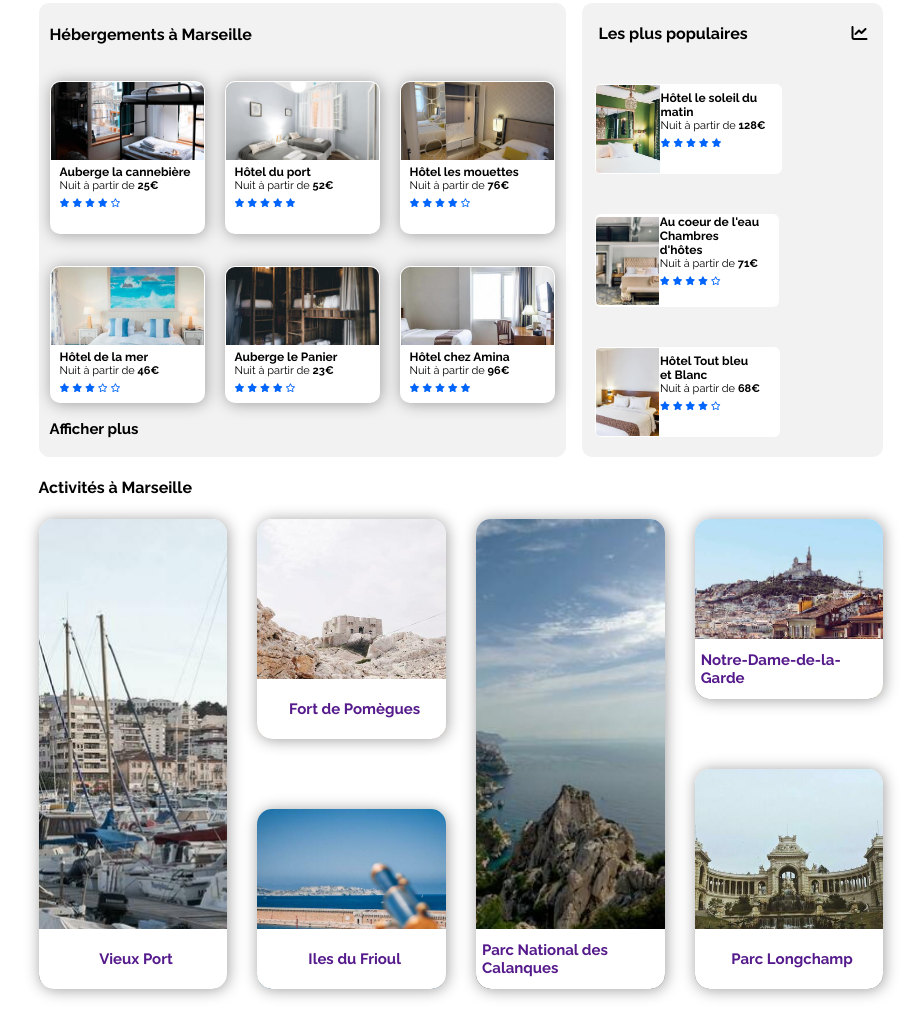
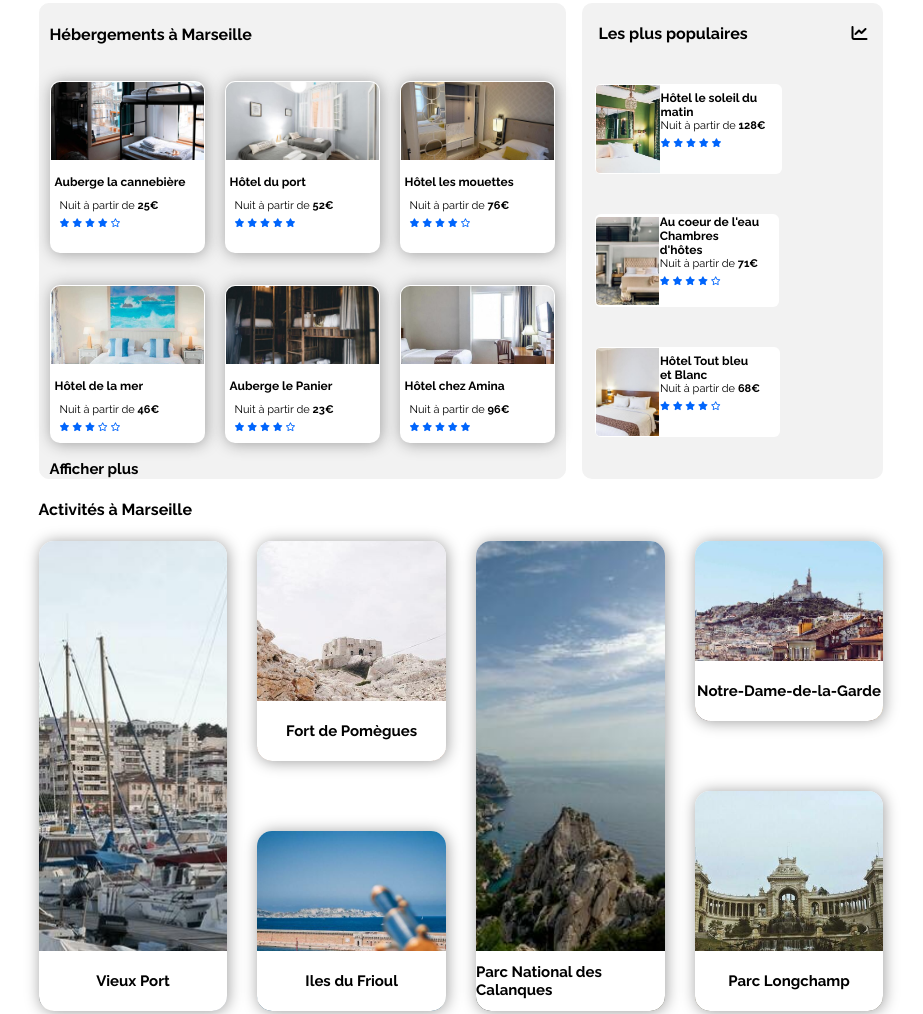
Before and after one commit to John-Gate/JeanchristianBarriere_2_17092020, a plain HTML site: page index.html in a window 1280 px wide. Shown: the part 316-1330 px from the top of the page, without its empty margins (179-1102 px from the left). Drawn offline with Linux system fonts and the light colour scheme.

Commit message:
Rectification W3C

```diff
--- a/Projet2StyleSheet.css
+++ b/Projet2StyleSheet.css
@@ -364,9 +364,9 @@ body{
 .activite-text p {
   padding-left: 6px;
 }
-#sousactivite article a{
+#sousactivite h4{
   display: flex;
-  color: inherit;
+  color: black;
 }
 
 /**** FOOTER ****/
@@ -401,6 +401,9 @@ footer{
 @media screen and (max-width: 980px) {
   body{
      width: 100%;
+  }
+  .populaire-responsive .article{
+    display: block;
   }
 
   /**** Navar-Tab ****/
--- a/index.html
+++ b/index.html
@@ -94,9 +94,9 @@
                   <figure class="hebergement-annonce-info hebergement-annonce-1">
                     <img class="hebergement-annonce-photo" alt="" src="images/hebergements/4_small/annonce1_small.jpg">
                     <figcaption class="hebergement-figcaption">
-                      <p class="hebergement-annonce-text">
+                      <h2 class="hebergement-annonce-text">
                         <b>Auberge la cannebière</b>
-                      </p>
+                      </h2>
                       <p class="hebergement-annonce-text-prix">Nuit à partir de <b>25€</b> <br>
                         <i class="fas fa-star"></i>
                         <i class="fas fa-star"></i>
@@ -113,9 +113,9 @@
                   <figure class="hebergement-annonce-info hebergement-annonce-2">
                     <img class="hebergement-annonce-photo"  alt="" src="images/hebergements/4_small/annonce2_small.jpg" >
                     <figcaption class="hebergement-figcaption">
-                      <p class="hebergement-annonce-text">
+                      <h2 class="hebergement-annonce-text">
                         <b>Hôtel du port</b>
-                      </p>
+                      </h2>
                       <p class="hebergement-annonce-text-prix">Nuit à partir de <b>52€</b><br>
                         <i class="fas fa-star"></i>
                         <i class="fas fa-star"></i>
@@ -132,9 +132,9 @@
                   <figure class="hebergement-annonce-info hebergement-annonce-3">
                     <img class="hebergement-annonce-photo" alt="" src="images/hebergements/4_small/annonce3_small.jpg">
                     <figcaption class="hebergement-figcaption">
-                      <p class="hebergement-annonce-text">
+                      <h2 class="hebergement-annonce-text">
                         <b>Hôtel les mouettes</b>
-                      </p>
+                      </h2>
                       <p class="hebergement-annonce-text-prix">Nuit à partir de <b>76€</b> <br>
                         <i class="fas fa-star"></i>
                         <i class="fas fa-star"></i>
@@ -153,9 +153,9 @@
                   <figure class="hebergement-annonce-info hebergement-annonce-4">
                     <img class="hebergement-annonce-photo" alt="" src="images/hebergements/4_small/annonce4_small.jpg">
                     <figcaption class="hebergement-figcaption">
-                      <p class="hebergement-annonce-text">
+                      <h2 class="hebergement-annonce-text">
                         <b>Hôtel de la mer</b>
-                      </p>
+                      </h2>
                       <p class="hebergement-annonce-text-prix">Nuit à partir de <b>46€</b><br>
                         <i class="fas fa-star"></i>
                         <i class="fas fa-star"></i>
@@ -172,9 +172,9 @@
                   <figure class="hebergement-annonce-info hebergement-annonce-5">
                     <img class="hebergement-annonce-photo" alt="" src="images/hebergements/4_small/annonce5_small.jpg">
                     <figcaption class="hebergement-figcaption">
-                      <p class="hebergement-annonce-text">
+                      <h2 class="hebergement-annonce-text">
                         <b>Auberge le Panier</b>
-                      </p>
+                      </h2>
                       <p class="hebergement-annonce-text-prix">Nuit à partir de <b>23€</b> <br>
                         <i class="fas fa-star"></i>
                         <i class="fas fa-star"></i>
@@ -191,9 +191,9 @@
                   <figure class="hebergement-annonce-info annonce-6">
                     <img class="hebergement-annonce-photo" alt="" src="images/hebergements/4_small/annonce6_small.jpg">
                     <figcaption class="hebergement-figcaption">
-                      <p class="hebergement-annonce-text">
+                      <h2 class="hebergement-annonce-text">
                         <b>Hôtel chez Amina</b>
-                      </p>
+                      </h2>
                       <p class="hebergement-annonce-text-prix">Nuit à partir de <b>96€</b><br>
                         <i class="fas fa-star"></i>
                         <i class="fas fa-star"></i>
@@ -224,9 +224,9 @@
                 <figure class="populaire-annonce-info populaire-annonce-7">
                   <img class="populaire-annonce-photo" alt="" src="images/hebergements/4_small/annonce_7_resize.jpg">
                   <figcaption class="populaire-legende">
-                    <p class="populaire-annonce-text">
+                    <h2 class="populaire-annonce-text">
                       <b>Hôtel le soleil du matin</b>
-                    </p>
+                    </h2>
                     <p class="populaire-annonce-1-text-prix">Nuit à partir de <b>128€</b>
                       <br>
                       <i class="fas fa-star"></i>
@@ -244,9 +244,9 @@
                 <figure class="populaire-annonce-info populaire-annonce-8">
                   <img class="populaire-annonce-photo" alt="" src="images/hebergements/4_small/annonce_8_resize.jpg">
                   <figcaption class="populaire-legende">
-                    <p class="populaire-annonce-text">
+                    <h2 class="populaire-annonce-text">
                       <b>Au coeur de l'eau Chambres d'hôtes</b>
-                    </p>
+                    </h2>
                     <p class="populaire-annonce-1-text-prix">Nuit à partir de <b>71€</b><br>
                       <i class="fas fa-star"></i>
                       <i class="fas fa-star"></i>
@@ -263,9 +263,9 @@
                 <figure class="populaire-annonce-info populaire-annonce-9">
                   <img class="populaire-annonce-photo" alt="" src="images/hebergements/4_small/annonce_9_resize.jpg">
                   <figcaption class="populaire-legende">
-                    <p class="populaire-annonce-text">
+                    <h2 class="populaire-annonce-text">
                       <b>Hôtel Tout bleu et Blanc</b>
-                    </p>
+                    </h2>
                     <p class="populaire-annonce-1-text-prix">Nuit à partir de <b>68€</b>
                       <br>
                       <i class="fas fa-star"></i>
@@ -288,22 +288,22 @@
         <h4 id="activites-title">Activités à Marseille</h4>
         <div id="sousactivite">
             <a href="" class="activite-sec activite-photo1">
-              <div class="activite-text"><p>Vieux Port</p></div>
+              <div class="activite-text"><h4>Vieux Port</h4></div>
             </a>
             <a href="" class="activite-sec activite-photo2">
-              <div class="activite-text"><p>Fort de Pomègues</p></div>
+              <div class="activite-text"><h4>Fort de Pomègues</h4></div>
             </a>
             <a href="" class="activite-sec activite-photo3">
-              <div class="activite-text"><p>Iles du Frioul</p></div>
+              <div class="activite-text"><h4>Iles du Frioul</h4></div>
             </a>
             <a href="" class="activite-sec activite-photo4">
-              <div class="activite-text"><p>Parc National des Calanques</p></div>
+              <div class="activite-text"><h4>Parc National des Calanques</h4></div>
             </a>
           <a href="" class="activite-sec activite-photo5">
-            <div class="activite-text"><p>Notre-Dame-de-la-Garde</p></div>
+            <div class="activite-text"><h4>Notre-Dame-de-la-Garde</h4></div>
           </a>
             <a href="" class="activite-sec activite-photo6">
-              <div class="activite-text"><p>Parc Longchamp</p></div>
+              <div class="activite-text"><h4>Parc Longchamp</h4></div>
             </a>
         </div>
       </section>
```
